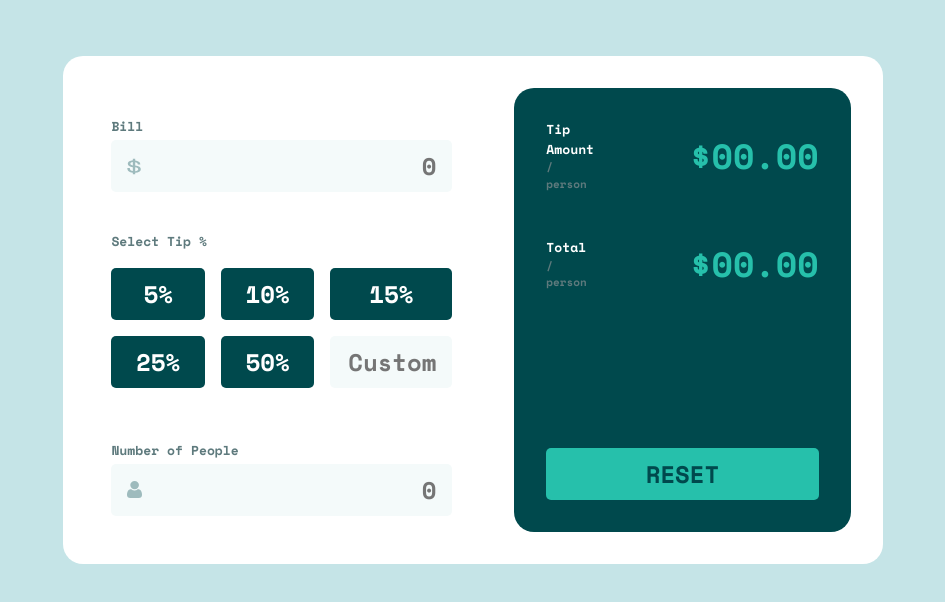
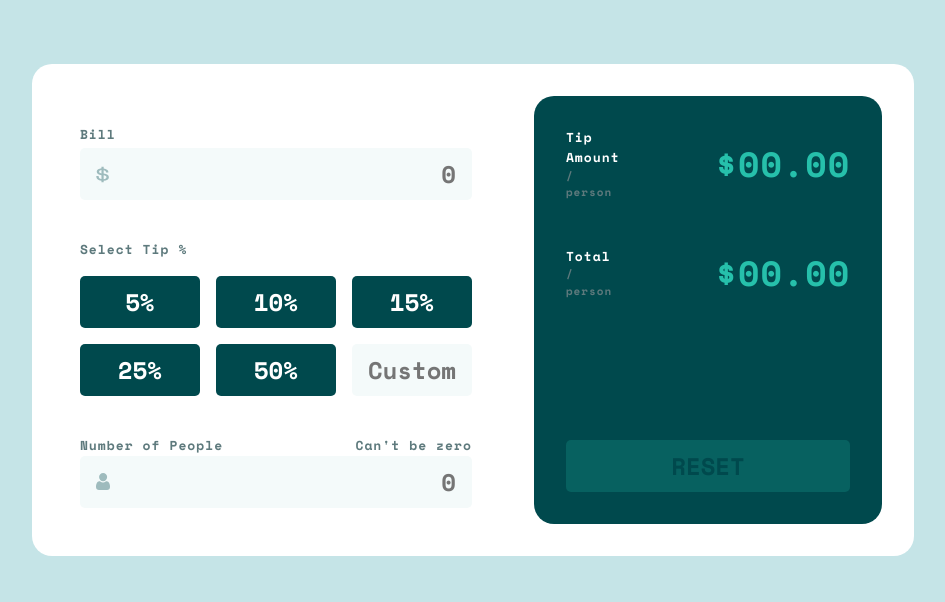
Before and after one commit to hadreemustaffa/tip-calculator-app, a plain HTML site: page index.html in a window 1280 px wide. Shown: the part 160-762 px from the top of the page, without its empty margins (167-1112 px from the left). Drawn offline with nearby package versions, Linux system fonts and the light colour scheme.

Commit message:
refactor css

```diff
--- a/index.html
+++ b/index.html
@@ -6,6 +6,7 @@
   <meta name="viewport" content="width=device-width, initial-scale=1.0">
   <meta name="description" content="Tip Calculator App solution for Frontendmentor.io">
   <link rel="icon" type="image/png" sizes="32x32" href="./images/favicon-32x32.png">
+  <script defer src="index.js"></script>
   <link rel="stylesheet" href="style.css">
   <title>Frontend Mentor | Tip calculator app</title>
 
@@ -18,59 +19,70 @@
     </div>
     <div class="calculator bg-neutral-6">
       <div class="input">
-        <form action="#">
+        <div>
           <label class="fs-tertiary-body" for="billAmount">Bill</label>
-          <div class="flex-container bg-neutral-5">
+          <div class="bg-neutral-5 row-container text">
             <img class="icon" src="./images/icon-dollar.svg" alt="">
             <input type="text" id="billAmount" placeholder="0"
-              oninput="this.value = this.value.replace(/[^0-9.]/g, '').replace(/(\..*)\./g, '$1');" required />
+              oninput="this.value = this.value.replace(/[^0-9.]/g, '').replace(/(\..*)\./g, '$1');" autocomplete="off"
+              required />
           </div>
-        </form>
+        </div>
 
-        <form action="#">
+        <div>
           <fieldset>
             <legend class="fs-tertiary-body">Select Tip %</legend>
-            <div class="tip-input-container ">
+            <div class="grid-container ">
               <input class="text-neutral-6 bg-neutral-1 btn" type="button" value="5%">
               <input class="text-neutral-6 bg-neutral-1 btn" type="button" value="10%">
               <input class="text-neutral-6 bg-neutral-1 btn" type="button" value="15%">
               <input class="text-neutral-6 bg-neutral-1 btn" type="button" value="25%">
               <input class="text-neutral-6 bg-neutral-1 btn" type="button" value="50%">
-              <input class="text-neutral-2 bg-neutral-5 btn" type="text" placeholder="Custom" size="6" maxlength="3">
+              <input class="text-neutral-2 bg-neutral-5 btn" type="text" placeholder="Custom" size="6" maxlength="3"
+                oninput="this.value = this.value.replace(/[^0-9.]/g, '').replace(/(\..*)\./g, '$1');"
+                autocomplete="off">
             </div>
           </fieldset>
-        </form>
+        </div>
 
-        <form action="#" class="people-container">
-          <label class="fs-tertiary-body" for="numberOfPeople">Number of People</label>
-          <div class="flex-container">
+        <div>
+          <div class="row-container between">
+            <label class="fs-tertiary-body" for="numberOfPeople">Number of People</label>
+            <div>
+              <p class="fs-tertiary-body error">Can't be zero</p>
+            </div>
+          </div>
+          <div class="row-container text">
             <img class="icon" src="./images/icon-person.svg" alt="">
             <input type="text" id="numberOfPeople" placeholder="0"
-              oninput="this.value = this.value.replace(/[^0-9.]/g, '').replace(/(\..*)\./g, '$1');" required />
+              oninput="this.value = this.value.replace(/[^0-9.]/g, '').replace(/(\..*)\./g, '$1');" autocomplete="off"
+              required />
           </div>
-        </form>
+        </div>
       </div>
 
-      <div class="output bg-neutral-1">
-        <div class="amount-container">
-          <div class="amount-text">
-            <p><span class="text-neutral-6 fs-tertiary-body">Tip Amount</span><br>/ person</p>
+      <div class="bg-neutral-1 output ">
+        <div class="row-container between gap">
+          <div class="column-container">
+            <p class="text-neutral-6 fs-tertiary-body">Tip Amount</p>
+            <p class="fs-quarternary-body">/ person</p>
           </div>
           <!-- tip-per-person-output -->
-          <div class="amount-per-person">
-            <h1 class="text-primary-1">$00.00</h1>
+          <div class="row-container between">
+            <h1 id="tip-per-person" class="text-primary-1">$00.00</h1>
           </div>
         </div>
-        <div class="amount-container">
-          <div class="amount-text">
-            <p><span class="text-neutral-6 fs-tertiary-body">Total</span><br>/ person</p>
+        <div class="row-container between gap">
+          <div class="column-container">
+            <p class="text-neutral-6 fs-tertiary-body">Total</p>
+            <p class="fs-quarternary-body">/ person</p>
           </div>
           <!-- total-tip-output -->
-          <div class="total-per-person">
-            <h1 class="text-primary-1">$00.00</h1>
+          <div class="row-container between">
+            <h1 id="total-per-person" class="text-primary-1">$00.00</h1>
           </div>
         </div>
-        <button class="text-neutral-1 bg-primary-1 fs-primary-body reset btn" type="reset">RESET</button>
+        <button id="reset" class="text-neutral-1 fs-primary-body reset btn" type="reset">RESET</button>
       </div>
     </div>
   </main>
--- a/style.css
+++ b/style.css
@@ -177,6 +177,7 @@ body {
 	place-content: center;
 	font-family: var(--ff-body);
 	font-size: var(--fs-primary-body);
+	letter-spacing: 1px;
 }
 
 main {
@@ -197,6 +198,7 @@ main {
 }
 
 .input {
+	flex-basis: 50%;
 	display: flex;
 	flex-direction: column;
 	gap: 2.5rem;
@@ -207,20 +209,29 @@ main {
 	height: 17px;
 }
 .btn {
+	min-width: 120px;
 	border: none;
 	outline: none;
 	border-radius: 5px;
 	padding: 0.5rem 1rem;
 }
+.btn:hover {
+	color: var(--clr-neutral-1);
+	background-color: hsl(172, 67%, 75%);
+	cursor: pointer;
+	opacity: 1;
+}
+.btn:focus {
+	color: var(--clr-neutral-1);
+	background-color: var(--clr-primary-1);
+	opacity: 1;
+}
 
-.flex-container {
+.row-container {
 	display: flex;
 	align-items: center;
-	padding: 0.5rem 1rem;
-	border-radius: 5px;
-	background-color: var(--clr-neutral-5);
 }
-.flex-container input {
+.row-container input {
 	width: 100%;
 	outline: none;
 	border: none;
@@ -228,41 +239,48 @@ main {
 	color: var(--clr-neutral-1);
 	background-color: var(--clr-neutral-5);
 }
-.flex-container input:focus {
+.row-container input:focus {
 	color: var(--clr-neutral-1);
 }
-.flex-container:focus-within {
+.row-container:focus-within {
 	outline: 2px solid var(--clr-primary-1);
+}
+.column-container {
+	flex-direction: column;
+}
+.text {
+	padding: 0.5rem 1rem;
+	border-radius: 5px;
+	background-color: var(--clr-neutral-5);
+}
+.between {
+	justify-content: space-between;
+}
+.gap {
+	gap: 6rem;
 }
 
 fieldset {
 	border: none;
 }
-.tip-input-container {
+.grid-container {
 	display: grid;
 	grid-template-columns: repeat(3, 1fr);
 	grid-template-rows: auto;
 	padding-top: 1rem;
 	gap: 1rem;
 }
-.tip-input-container input:not(:last-child):focus {
-	color: var(--clr-neutral-1);
-	background-color: var(--clr-primary-1);
-}
-.tip-input-container input:last-child {
+.grid-container .btn:last-child {
 	text-align: right;
 }
-.tip-input-container input:last-child:focus {
+.grid-container .btn:last-child:focus {
 	color: var(--clr-neutral-1);
+	background-color: transparent;
 	outline: 2px solid var(--clr-primary-1);
-}
-.tip-input-container input:hover {
-	color: var(--clr-neutral-1);
-	background-color: hsl(172, 67%, 45%, 0.5);
-	cursor: pointer;
 }
 
 .output {
+	flex-basis: 50%;
 	display: flex;
 	flex-direction: column;
 	padding: 2rem;
@@ -270,17 +288,12 @@ fieldset {
 	gap: 2.875rem;
 }
 
-.amount-container {
-	display: flex;
-	flex-direction: row;
-	align-items: center;
-	justify-content: space-between;
-	gap: 6rem;
-}
-.amount-text {
-	font-size: var(--fs-xs);
+.reset {
+	margin-top: auto;
+	background-color: hsl(172, 67%, 45%);
+	opacity: 0.2;
 }
 
-.reset {
-	margin-top: auto;
+.hidden {
+	display: none;
 }
```
